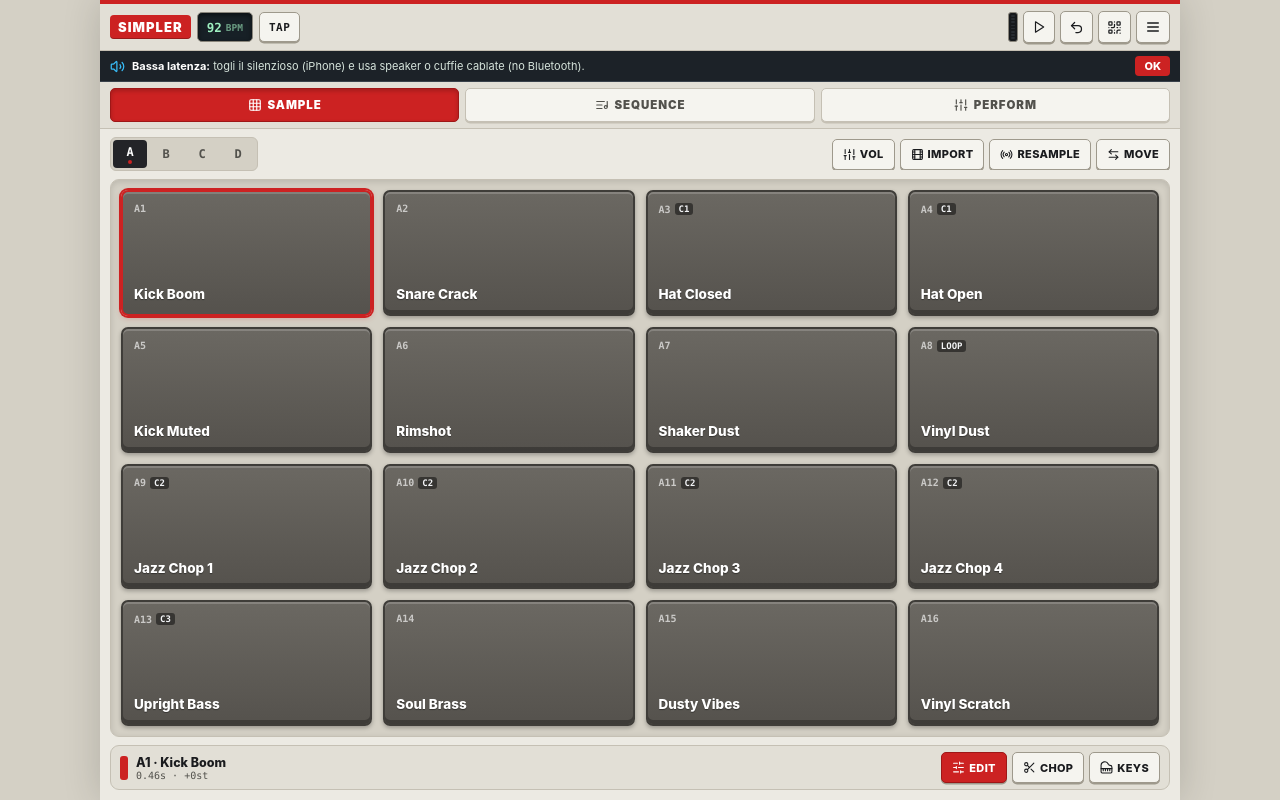
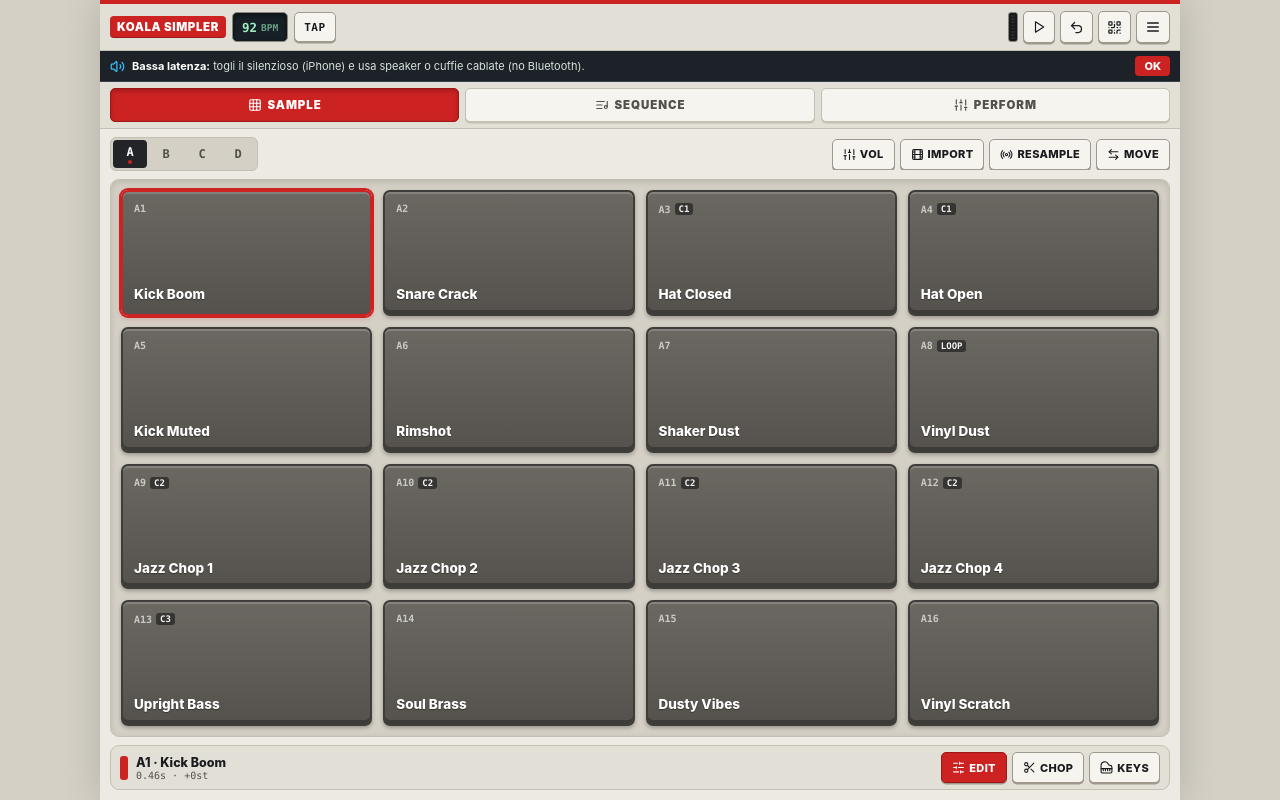
Before and after one commit to swagtoast/simpler, a React (Vite) app: page / in a window 1280 px wide. Built offline with nearby package versions, Linux system fonts and the light colour scheme.

Commit message:
Rename app to Koala Simpler

```diff
--- a/index.html
+++ b/index.html
@@ -9,11 +9,11 @@
     <meta name="theme-color" content="#e2dfd6" />
     <meta name="apple-mobile-web-app-capable" content="yes" />
     <meta name="apple-mobile-web-app-status-bar-style" content="default" />
-    <meta name="apple-mobile-web-app-title" content="Simpler" />
+    <meta name="apple-mobile-web-app-title" content="Koala Simpler" />
     <meta name="description" content="Un campionatore facile." />
     <link rel="icon" type="image/svg+xml" href="./icons/icon.svg" />
     <link rel="apple-touch-icon" href="./icons/icon.svg" />
-    <title>Simpler — Un campionatore facile.</title>
+    <title>Koala Simpler — Un campionatore facile.</title>
   </head>
   <body>
     <div id="root"></div>
--- a/package.json
+++ b/package.json
@@ -1,9 +1,9 @@
 {
-  "name": "simpler",
-  "version": "0.2.0",
+  "name": "koala-simpler",
+  "version": "0.3.0",
   "private": true,
   "type": "module",
-  "description": "Simpler — Un campionatore facile.",
+  "description": "Koala Simpler — Un campionatore facile.",
   "scripts": {
     "dev": "vite --host",
     "build": "tsc -b && vite build",
--- a/src/audio/RecorderService.ts
+++ b/src/audio/RecorderService.ts
@@ -48,7 +48,7 @@ class RecorderServiceImpl {
     }
     if (!navigator.mediaDevices || !navigator.mediaDevices.getUserMedia) {
       throw new Error(
-        'Microfono bloccato: su smartphone serve aprire Simpler tramite link HTTPS.'
+        'Microfono bloccato: su smartphone serve aprire Koala Simpler tramite link HTTPS.'
       );
     }
     this.micStream = await navigator.mediaDevices.getUserMedia({
--- a/src/styles/app.css
+++ b/src/styles/app.css
@@ -81,10 +81,11 @@ button {
   background: var(--accent-primary);
   color: #ffffff;
   font-weight: 900;
-  font-size: 13px;
-  letter-spacing: 0.08em;
-  padding: 4px 8px;
+  font-size: 11.5px;
+  letter-spacing: 0.05em;
+  padding: 4px 7px;
   border-radius: 4px;
+  white-space: nowrap;
   box-shadow: inset 0 -1px 0 rgba(0, 0, 0, 0.25);
 }
 
--- a/src/ui/components/ExportModal.tsx
+++ b/src/ui/components/ExportModal.tsx
@@ -33,8 +33,8 @@ export const ExportModal: React.FC = () => {
     try {
       const slug =
         scope === 'song'
-          ? `simpler-beat-${Math.round(project.bpm)}bpm.wav`
-          : `simpler-${activeSeq.name.toLowerCase().replace(/\s+/g, '-')}-${Math.round(project.bpm)}bpm.wav`;
+          ? `koala-simpler-beat-${Math.round(project.bpm)}bpm.wav`
+          : `koala-simpler-${activeSeq.name.toLowerCase().replace(/\s+/g, '-')}-${Math.round(project.bpm)}bpm.wav`;
       await exportMixWav(project, targetSequences, loops, mutedPads, slug);
       showToast(`Esportato ${slug}`);
       setExportModalOpen(false);
@@ -52,7 +52,7 @@ export const ExportModal: React.FC = () => {
     }
     setBusy(true);
     try {
-      const slug = `simpler-stems-${Math.round(project.bpm)}bpm.zip`;
+      const slug = `koala-simpler-stems-${Math.round(project.bpm)}bpm.zip`;
       const count = await exportStemsZip(project, targetSequences, loops, slug);
       showToast(`Esportati ${count} stems in ${slug}`);
       setExportModalOpen(false);
--- a/src/ui/components/TopBar.tsx
+++ b/src/ui/components/TopBar.tsx
@@ -90,8 +90,8 @@ export const TopBar: React.FC = () => {
     <>
       <header className="top-bar">
         <div className="brand-cluster">
-          <div className="brand-logo" title="Simpler — Un campionatore facile.">
-            <span className="brand-badge-akai">SIMPLER</span>
+          <div className="brand-logo" title="Koala Simpler — Un campionatore facile.">
+            <span className="brand-badge-akai">KOALA SIMPLER</span>
           </div>
 
           <button
@@ -187,7 +187,7 @@ export const TopBar: React.FC = () => {
           <div className="modal-card" style={{ maxWidth: 340 }} onClick={(e) => e.stopPropagation()}>
             <div className="modal-head">
               <div>
-                <h2 className="modal-title">SIMPLER</h2>
+                <h2 className="modal-title">KOALA SIMPLER</h2>
                 <div style={{ fontSize: 11.5, color: 'var(--text-secondary)' }}>
                   Un campionatore facile.
                 </div>
--- a/src/ui/components/WorkshopQRModal.tsx
+++ b/src/ui/components/WorkshopQRModal.tsx
@@ -58,7 +58,7 @@ export const WorkshopQRModal: React.FC = () => {
       <div className="modal-card" onClick={(e) => e.stopPropagation()}>
         <div className="modal-head">
           <div>
-            <h2 className="modal-title">Simpler — QR Workshop</h2>
+            <h2 className="modal-title">Koala Simpler — QR Workshop</h2>
             <div style={{ fontSize: 11.5, color: 'var(--text-secondary)' }}>Un campionatore facile.</div>
           </div>
           <button type="button" className="icon-btn" onClick={() => setOpen(false)}>
--- a/vite.config.ts
+++ b/vite.config.ts
@@ -12,8 +12,8 @@ export default defineConfig({
       registerType: 'autoUpdate',
       includeAssets: ['icons/icon.svg', 'worklets/recorder-processor.js', 'worklets/fx-processor.js'],
       manifest: {
-        name: 'Simpler — Un campionatore facile.',
-        short_name: 'Simpler',
+        name: 'Koala Simpler — Un campionatore facile.',
+        short_name: 'Koala Simpler',
         description: 'Un campionatore facile.',
         theme_color: '#e6e3db',
         background_color: '#eceae3',
```
Also changed, not shown: 1 other file (tests, documents, lock files or other folders).
